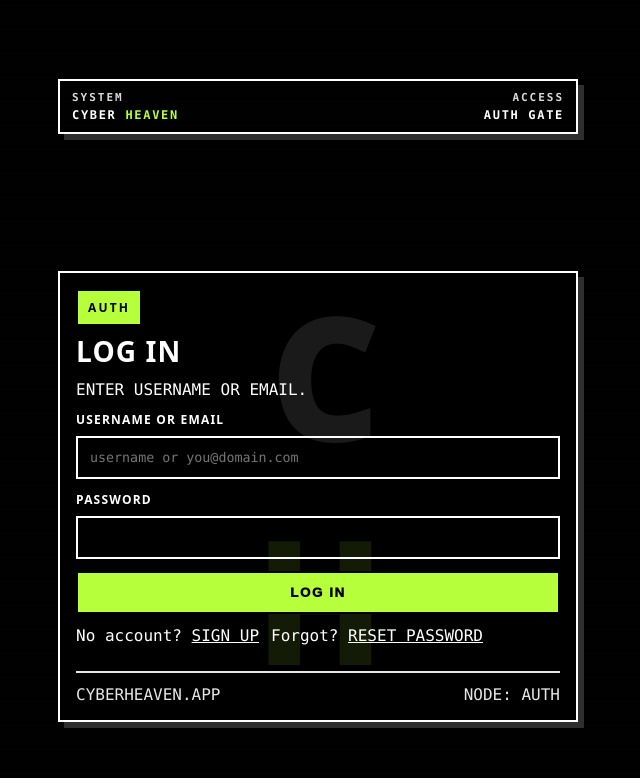
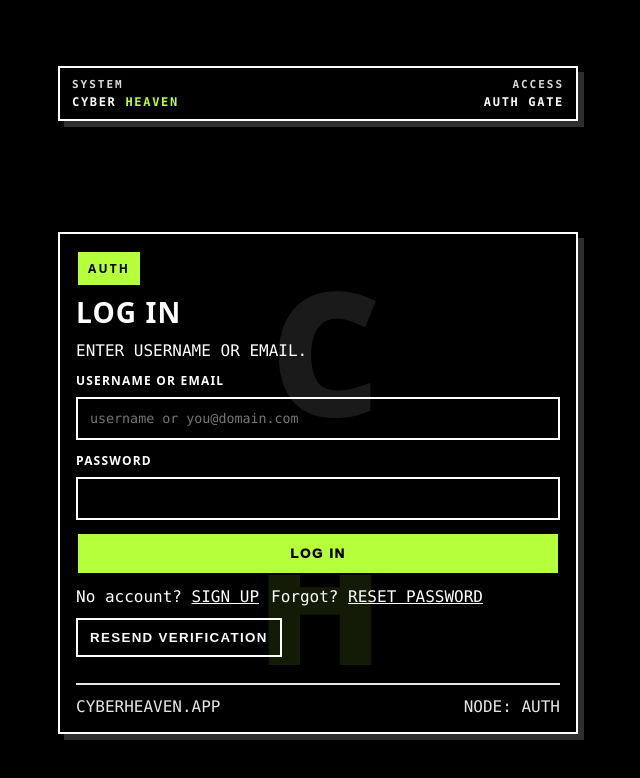
Before and after one commit to YoItsLuisBro/cyberheaven, a React (Vite) app: page /login in a window 1280 px wide. Shown: the top 778 px of the page, without its empty margins (322-962 px from the left). Built offline with nearby package versions, Linux system fonts and the light colour scheme; no server answers.

Commit message:
Updated Login resend verif

```diff
--- a/src/routes/auth/Login.tsx
+++ b/src/routes/auth/Login.tsx
@@ -1,9 +1,11 @@
 import React from "react";
 import { Link, useNavigate } from "react-router-dom";
 import { supabase } from "../../lib/supabase";
+import { useToast } from "../../ui/toast";
 
 export function Login() {
   const nav = useNavigate();
+  const toast = useToast();
   const [identifier, setIdentifier] = React.useState("");
   const [password, setPassword] = React.useState("");
   const [err, setErr] = React.useState<string | null>(null);
@@ -36,6 +38,42 @@ export function Login() {
       nav("/");
     } catch {
       setErr("AUTH REJECTED.");
+    } finally {
+      setBusy(false);
+    }
+  }
+
+  async function resendVerification() {
+    if (busy) return;
+    setBusy(true);
+    try {
+      const ident = identifier.trim();
+      if (!ident) {
+        toast.push("WARN", "ENTER USERNAME OR EMAIL FIRST.");
+        return;
+      }
+
+      const { data: email, error: rpcErr } = await supabase
+        .schema("core")
+        .rpc("login_email", { p_identifier: ident });
+
+      if (rpcErr) throw rpcErr;
+
+      const targetEmail = (email ?? ident).trim().toLowerCase();
+      const site =
+        (import.meta.env.VITE_SITE_URL as string) ?? window.location.origin;
+
+      const { error } = await supabase.auth.resend({
+        type: "signup",
+        email: targetEmail,
+        options: { emailRedirectTo: `${site}/auth/callback` },
+      });
+
+      if (error) throw error;
+
+      toast.push("OK", "VERIFICATION EMAIL SENT. CHECK INBOX/SPAM.");
+    } catch {
+      toast.push("ERR", "FAILED TO RESEND. TRY AGAIN LATER.");
     } finally {
       setBusy(false);
     }
@@ -119,6 +157,14 @@ export function Login() {
               <span>
                 Forgot? <Link to="/forgot">RESET PASSWORD</Link>
               </span>
+              <button
+                className="btn btn-ghost"
+                type="button"
+                onClick={resendVerification}
+                disabled={busy}
+              >
+                RESEND VERIFICATION
+              </button>
             </div>
 
             <div className="authfooter">
```
